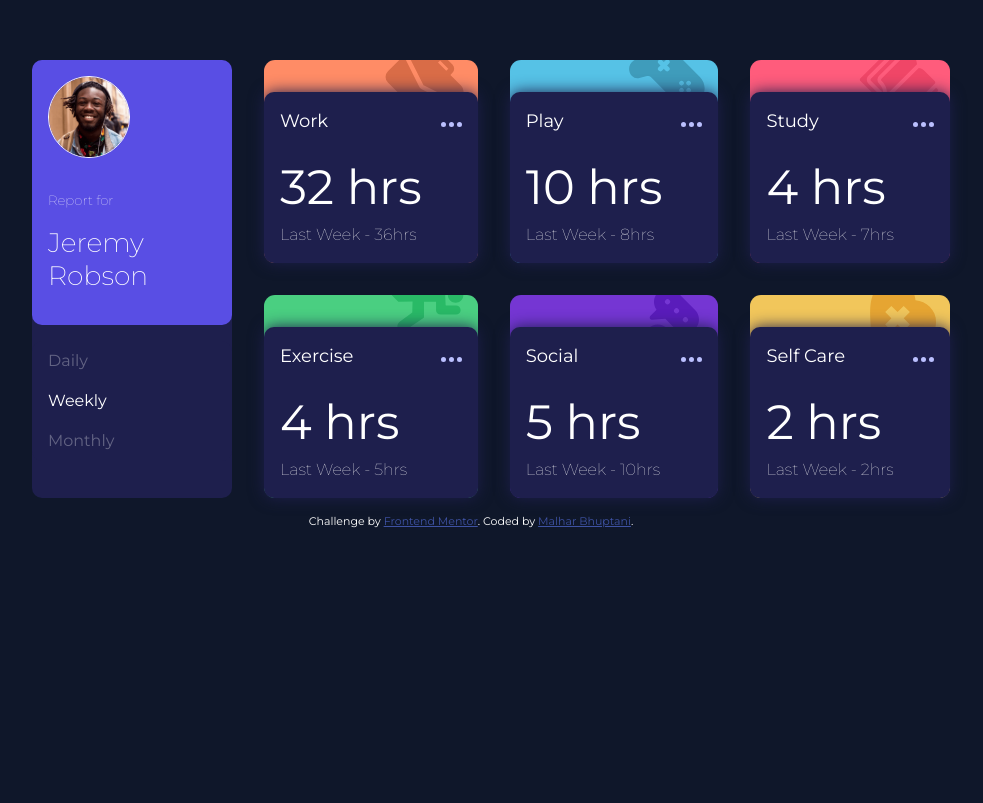
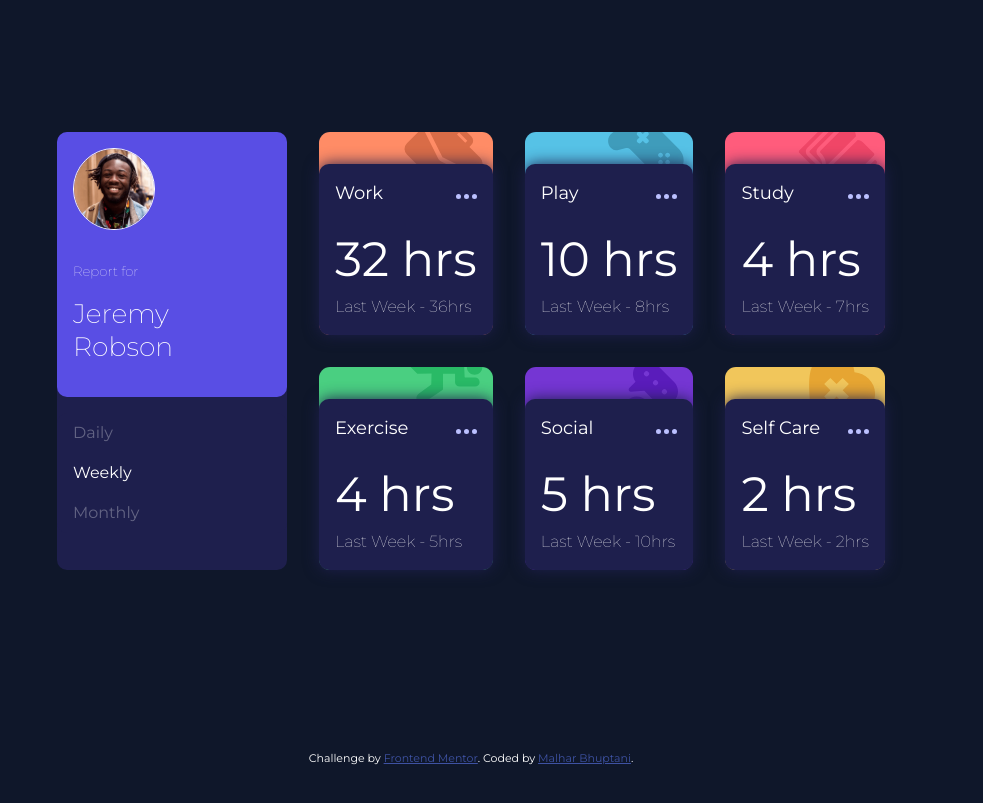
Before and after one commit to malhar016/time-tracking-dashboard-main, a React app: page / in a window 1280 px wide. Shown: the part 105-908 px from the top of the page, without its empty margins (169-1152 px from the left). Before the commit the page ends 800 px from the top, so only its background shows below. Built offline with nearby package versions, Linux system fonts and the light colour scheme.

Commit message:
adjusting indentation with flex and justify-content on root div

```diff
--- a/public/index.html
+++ b/public/index.html
@@ -28,8 +28,8 @@
   </style>
 </head>
 
-<body>
-  <div id="root" role="main"></div>
+<body role="main">
+  <div id="root" class="root-container"></div>
   <div class="attribution">
     Challenge by <a href="https://www.frontendmentor.io?ref=challenge" target="_blank">Frontend Mentor</a>.
     Coded by <a href="#">Malhar Bhuptani</a>.
--- a/src/styles.css
+++ b/src/styles.css
@@ -14,19 +14,23 @@ body {
   --self-care-background-color: hsl(43, 84%, 65%);
 }
 
+.root-container {
+  display: flex;
+  min-height: 100vh;
+  justify-content: center;
+}
+
 .container {
   display: grid;
   grid-template-areas:
     "profile task-board task-board task-board"
     "profile task-board task-board task-board";
   border-radius: 10px;
-  max-width: 990px;
-  margin: auto;
-  padding-top: 8%;
+  align-self: center;
 }
 
 .profile-container {
-  max-width: 200px;
+  max-width: 230px;
   grid-area: profile;
   display: flex;
   flex-direction: column;
```
